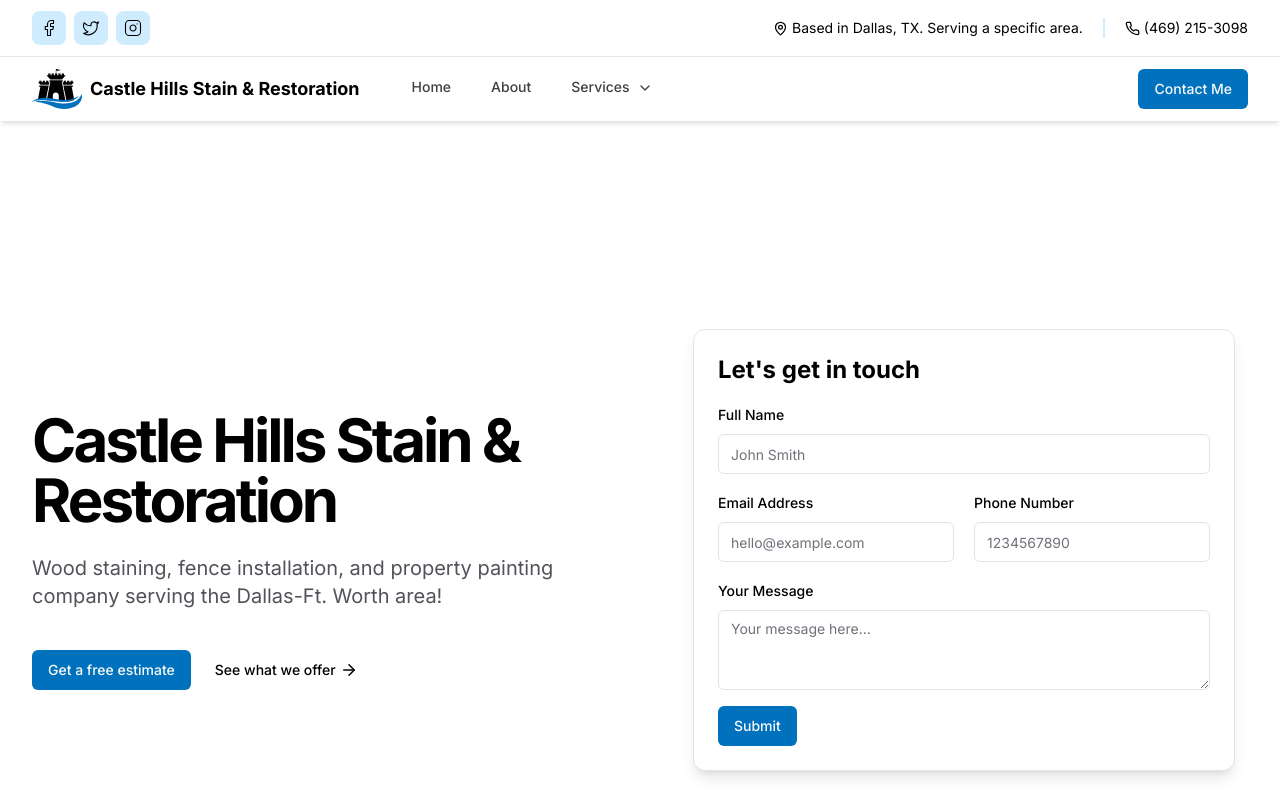
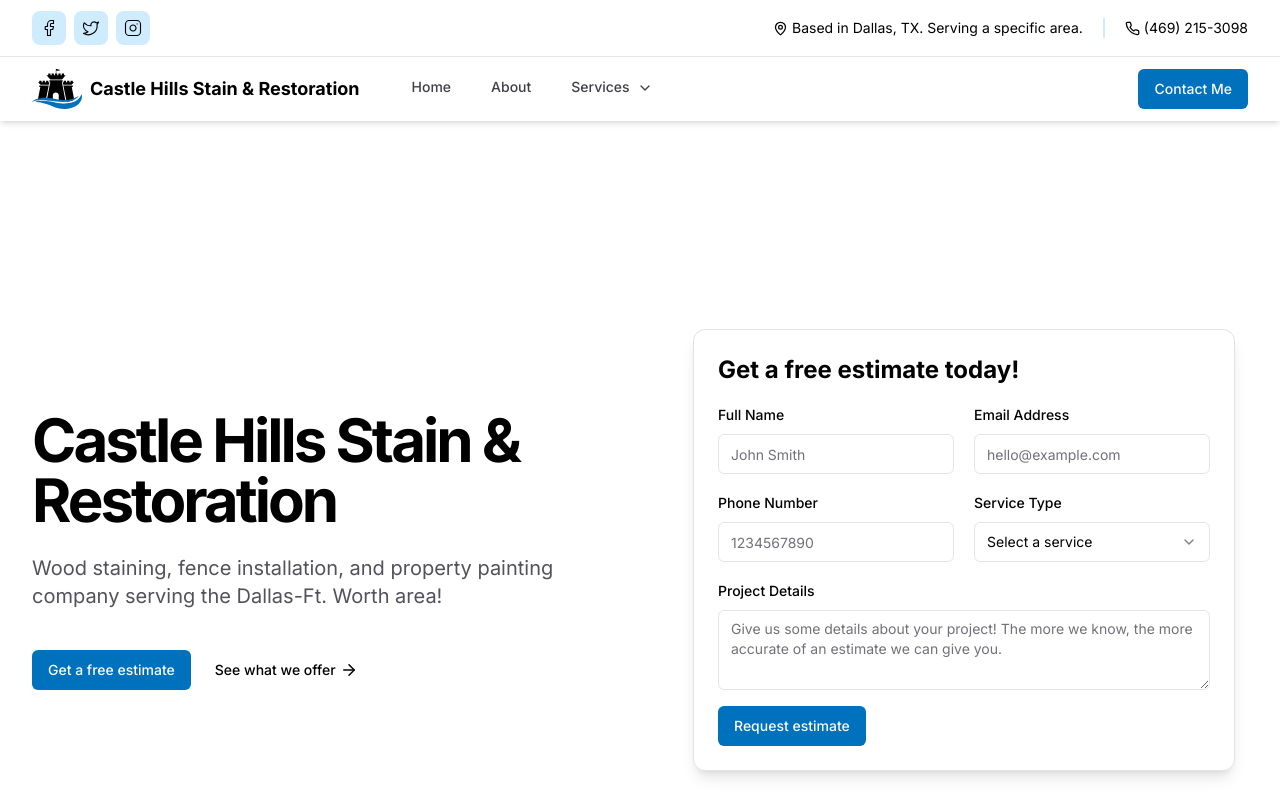
Before and after one commit to Radiata-Web/castle-hills, a Next.js app: page / in a window 1280 px wide. Shown: the top 800 px of the page. Built offline with nearby package versions, Linux system fonts and the light colour scheme.

Commit message:
Update contact form

```diff
--- a/src/components/forms/contact-form.tsx
+++ b/src/components/forms/contact-form.tsx
@@ -17,21 +17,33 @@ import {
 } from "@/components/ui/form";
 import { Input } from "@/components/ui/input";
 import { Textarea } from "@/components/ui/textarea";
+import {
+  Select,
+  SelectContent,
+  SelectItem,
+  SelectTrigger,
+  SelectValue,
+} from "@/components/ui/select";
 
 // Basic "contact me" form schema
 const formSchema = z.object({
-  name: z.string().min(2, {
-    message: "Please enter more than 2 characters.",
+  name: z.string({ required_error: "Name is required." }).min(2, {
+    message: "Enter more than 2 characters.",
   }),
   email: z
-    .string()
+    .string({ required_error: "Email address is required." })
     .min(1, { message: "Email address is required." })
     .email("Invalid email."),
   phone: z
-    .string()
+    .string({ required_error: "Phone is required." })
     .refine(isValidPhoneNumber, "Please provide a valid phone number.")
     .transform((val) => parsePhoneNumber(val).number.toString()),
-  message: z.string(),
+  serviceType: z.enum(["staining", "installation", "painting", "custom"], {
+    errorMap: (issue, ctx) => {
+      return { message: "Please select a service type." };
+    },
+  }),
+  message: z.string({ required_error: "Please write your project details." }),
 });
 
 // Form component
@@ -48,13 +60,14 @@ export function ContactForm() {
 
   return (
     <Form {...form}>
-      <h2 className="text-2xl font-bold mb-4">Let's get in touch</h2>
+      <h2 className="text-2xl font-bold mb-4">Get a free estimate today!</h2>
       <form
         onSubmit={form.handleSubmit(onSubmit)}
         className="space-y-2 sm:space-y-4"
         name="contact"
-        data-netlify="true"
+        netlify
       >
+        <section className="grid gap-2 sm:grid-cols-2 sm:gap-5">
           <FormField
             control={form.control}
             name="name"
@@ -69,7 +82,6 @@ export function ContactForm() {
             )}
           />
 
-        <section className="grid gap-2 sm:grid-cols-2 sm:gap-5">
           {/* Email address */}
           <FormField
             control={form.control}
@@ -84,7 +96,9 @@ export function ContactForm() {
               </FormItem>
             )}
           />
+        </section>
 
+        <section className="grid gap-2 sm:grid-cols-2 sm:gap-5">
           {/* Phone number */}
           <FormField
             control={form.control}
@@ -99,6 +113,51 @@ export function ContactForm() {
               </FormItem>
             )}
           />
+
+          {/* Service type */}
+          <FormField
+            control={form.control}
+            name="serviceType"
+            render={({ field }) => (
+              <FormItem>
+                <FormLabel>Service Type</FormLabel>
+                <Select
+                  onValueChange={field.onChange}
+                  defaultValue={field.value}
+                >
+                  <FormControl>
+                    <SelectTrigger>
+                      <SelectValue placeholder="Select a service" />
+                    </SelectTrigger>
+                  </FormControl>
+                  <SelectContent>
+                    <SelectItem
+                      value="staining"
+                      className="hover:cursor-pointer"
+                    >
+                      Staining
+                    </SelectItem>
+                    <SelectItem
+                      value="installation"
+                      className="hover:cursor-pointer"
+                    >
+                      Installation
+                    </SelectItem>
+                    <SelectItem
+                      value="painting"
+                      className="hover:cursor-pointer"
+                    >
+                      Painting
+                    </SelectItem>
+                    <SelectItem value="custom" className="hover:cursor-pointer">
+                      Custom
+                    </SelectItem>
+                  </SelectContent>
+                </Select>
+                <FormMessage />
+              </FormItem>
+            )}
+          />
         </section>
 
         {/* Message */}
@@ -107,16 +166,19 @@ export function ContactForm() {
           name="message"
           render={({ field }) => (
             <FormItem>
-              <FormLabel>Your Message</FormLabel>
+              <FormLabel>Project Details</FormLabel>
               <FormControl>
-                <Textarea placeholder="Your message here..." {...field} />
+                <Textarea
+                  placeholder="Give us some details about your project! The more we know, the more accurate of an estimate we can give you."
+                  {...field}
+                />
               </FormControl>
               <FormMessage />
             </FormItem>
           )}
         />
         <Button type="submit" className="w-full sm:w-auto">
-          Submit
+          Request estimate
         </Button>
       </form>
     </Form>
```
Lines whose indentation alone changed are shown as unchanged.
